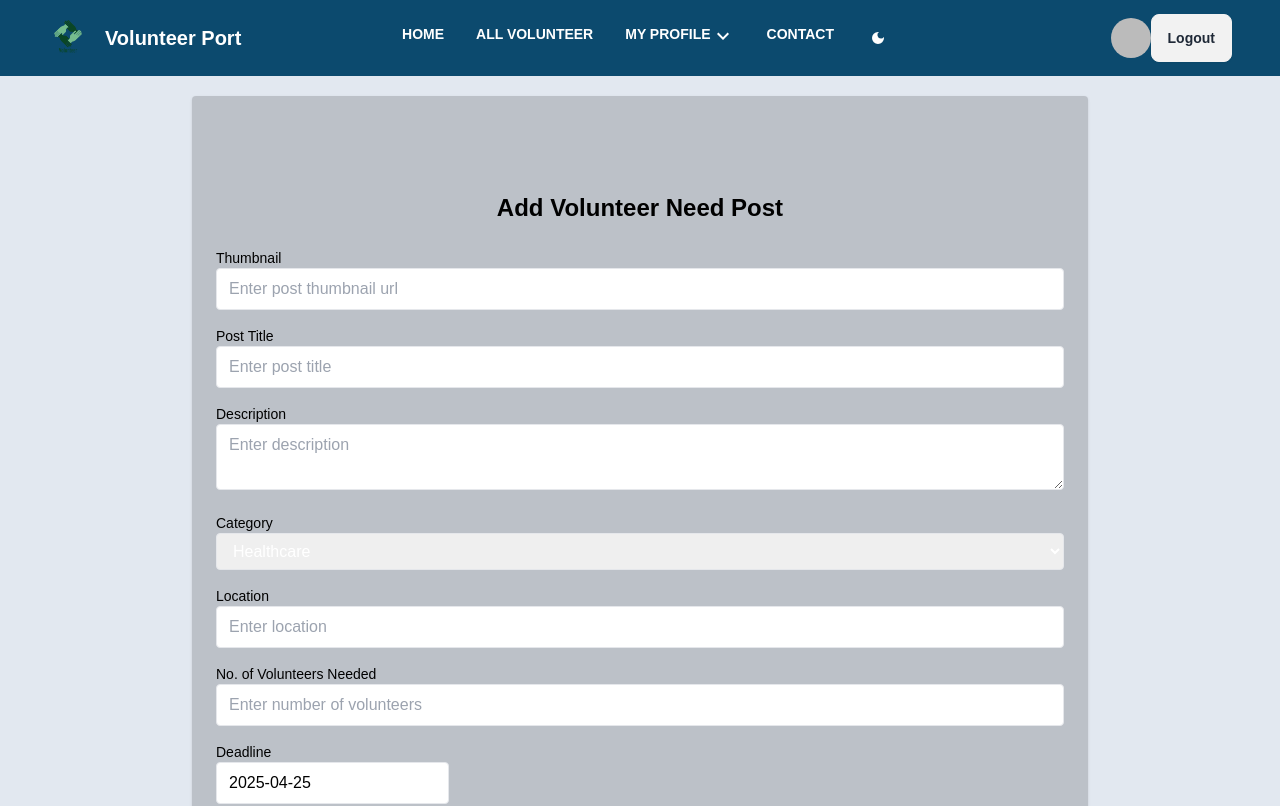
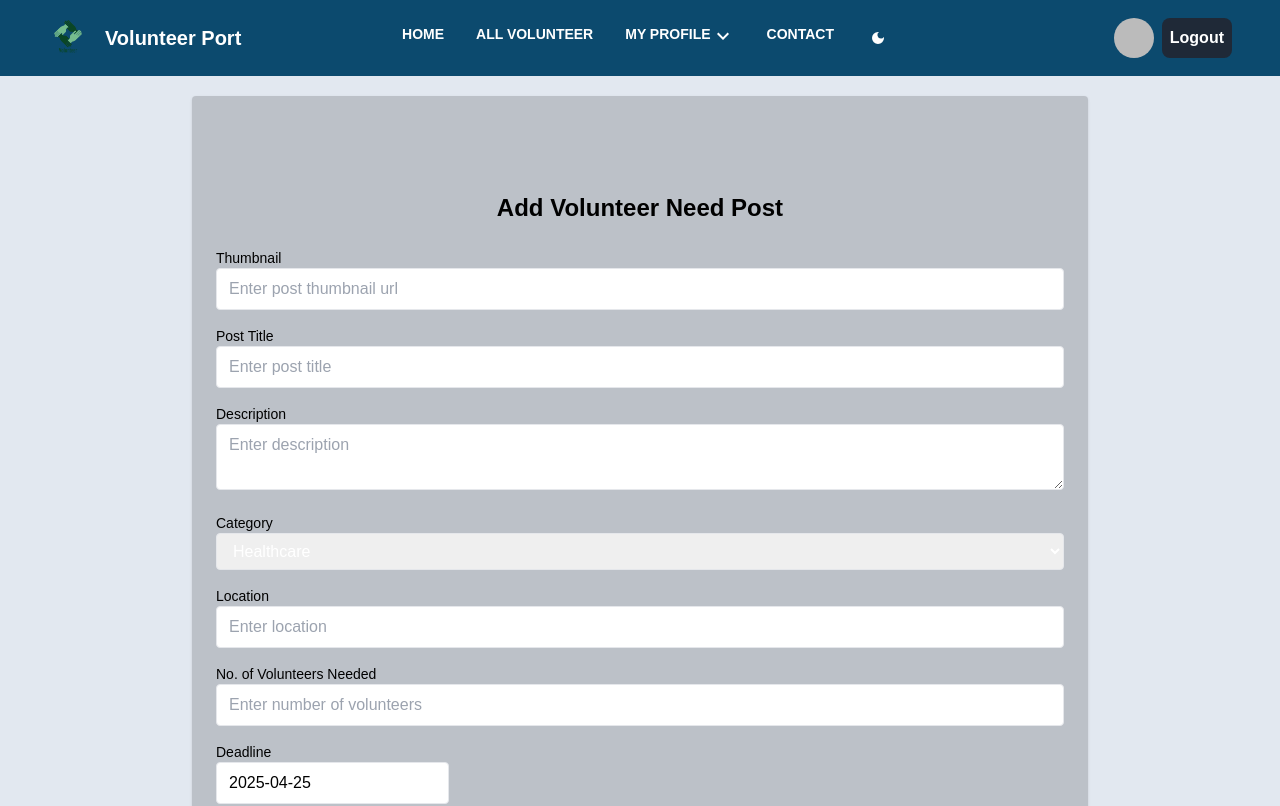
Before and after one commit to Apur0y/volunteer-port-client-site, a React (Vite) app: page /needvolunteer in a window 1280 px wide. Shown: the top 806 px of the page. Built offline with nearby package versions, Linux system fonts and the light colour scheme; no server answers; sample sign-in values are in the browser's storage.

Commit message:
Added the button of dashboard

```diff
--- a/src/share/Navbar.jsx
+++ b/src/share/Navbar.jsx
@@ -7,7 +7,7 @@ import { CiLight } from "react-icons/ci";
 const Navbar = () => {
   const { user, userSignOut, light, handleToggle } = useContext(AuthContext);
   const [isOpen, setIsOpen] = useState(false);
-  const [isScroll, setisScroll] = useState(false);
+  const [isScroll, setisScroll] = useState(true);
   const {id} =useParams()
 
   const handleLight = () => {
@@ -49,7 +49,7 @@ const Navbar = () => {
   });
 
   const links = (
-    <div className={`${light? " ":""}  font-semibold flex`}>
+    <div className={`${light? " ":""}  font-semibold flex flex-col lg:flex-row`}>
       <li className="relative  ">
         <Link
           to="/"
@@ -143,7 +143,7 @@ const Navbar = () => {
             </ul>
           )}
         </div>
-        <img src="/sidelogo.png" alt="" className="w-10" />
+        <img src="/sidelogo.png" alt="" className="w-10 hidden md:flex" />
         <a className="btn btn-ghost  text-xl">Volunteer Port</a>
       </div>
       <div className="navbar-center hidden lg:flex">
@@ -154,7 +154,7 @@ const Navbar = () => {
       <div>
         <div>
           <button
-            className="hover:bg-blue-200 p-3 ml-20 md:ml-1 rounded-full"
+            className="hover:bg-blue-200 p-3 ml-10 md:ml-1 rounded-full"
             onClick={handleLight}
           >
             {light ? <MdDarkMode /> : <CiLight />}
@@ -165,7 +165,7 @@ const Navbar = () => {
         {user ? (
           <>
             {/* Profile Picture with Tooltip */}
-            <div className="relative group">
+            <div className="relative group mr-2">
               <img
                 src={user.photoURL}
                 className="w-10 h-10 rounded-full"
@@ -176,11 +176,14 @@ const Navbar = () => {
                 className="absolute left-1/2 top-12 z-30 transform -translate-x-1/2 px-2 py-1 text-sm  bg-gray-800 rounded-md opacity-0 group-hover:opacity-100 transition-opacity"
                 role="tooltip"
               >
-                {user.displayName}
+                <p className="text-center font-semibold py-1 border-b-2"> {user.displayName}</p>
+
+                <button className="btn mt-2">Dashboard</button>
               </span>
+
             </div>
             <Link>
-              <button onClick={handleSignOut} className="btn">
+              <button onClick={handleSignOut} className="py-1 md:py-2  px-2 rounded-lg bg-gray-800 font-semibold">
                 Logout
               </button>
             </Link>
```
